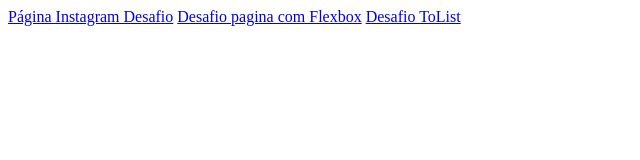
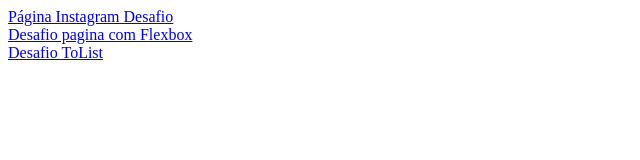
Before and after one commit to jwpires/CursoFullStackDioMe, a plain HTML site: page index.html in a window 1280 px wide. Shown: the whole page, without its empty margins (0-640 px from the left). Drawn offline with Linux system fonts and the light colour scheme.

Commit message:
atualizando

```diff
--- a/index.html
+++ b/index.html
@@ -8,9 +8,19 @@
 </head>
 <body>
 
-    <a href="Desafios\Pagina do Instagram\index.html">Página Instagram Desafio</a>
-    <a href="Desafios\Desafio -flexbox">Desafio pagina com Flexbox</a>
-    <a href="Desafios\ToList - javascript">Desafio ToList</a>
+    <div class="link">
+        <a href="Desafios\Pagina do Instagram\index.html">Página Instagram Desafio</a>
+    </div>
+
+    <div class="link">
+        <a href="Desafios\Desafio -flexbox">Desafio pagina com Flexbox</a>
+    </div>
+
+    <div class="link">
+        <a href="Desafios\ToList - javascript">Desafio ToList</a>
+    </div>
+
+
 
 </body>
 </html>
```
